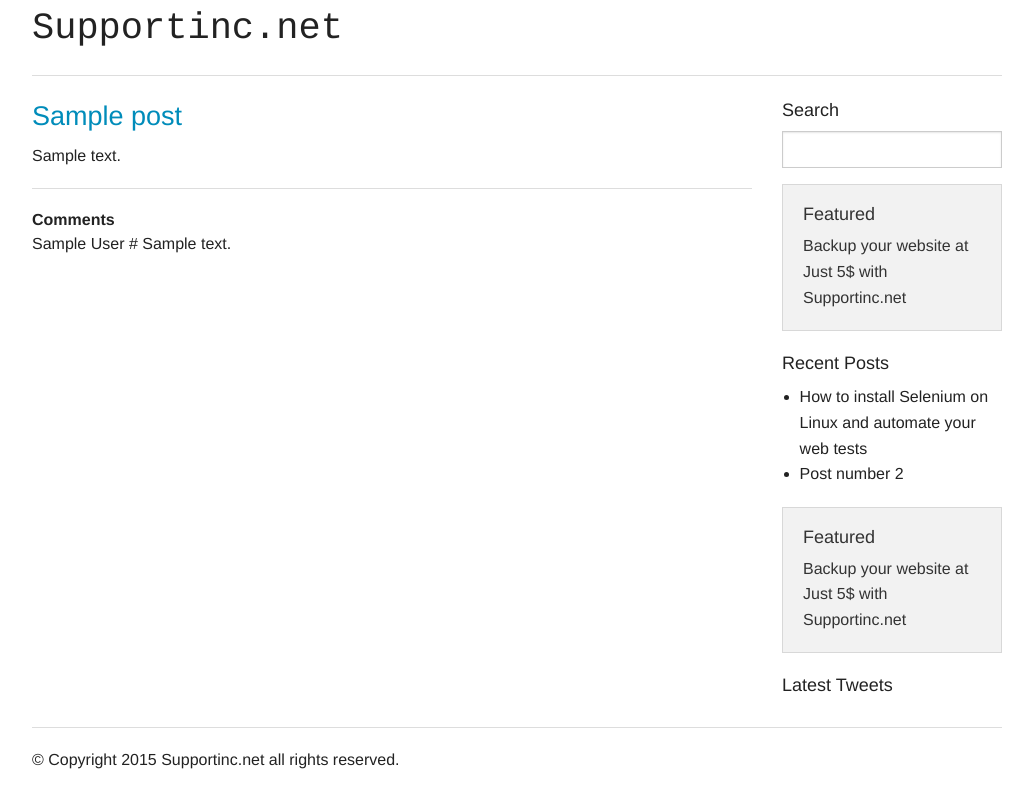
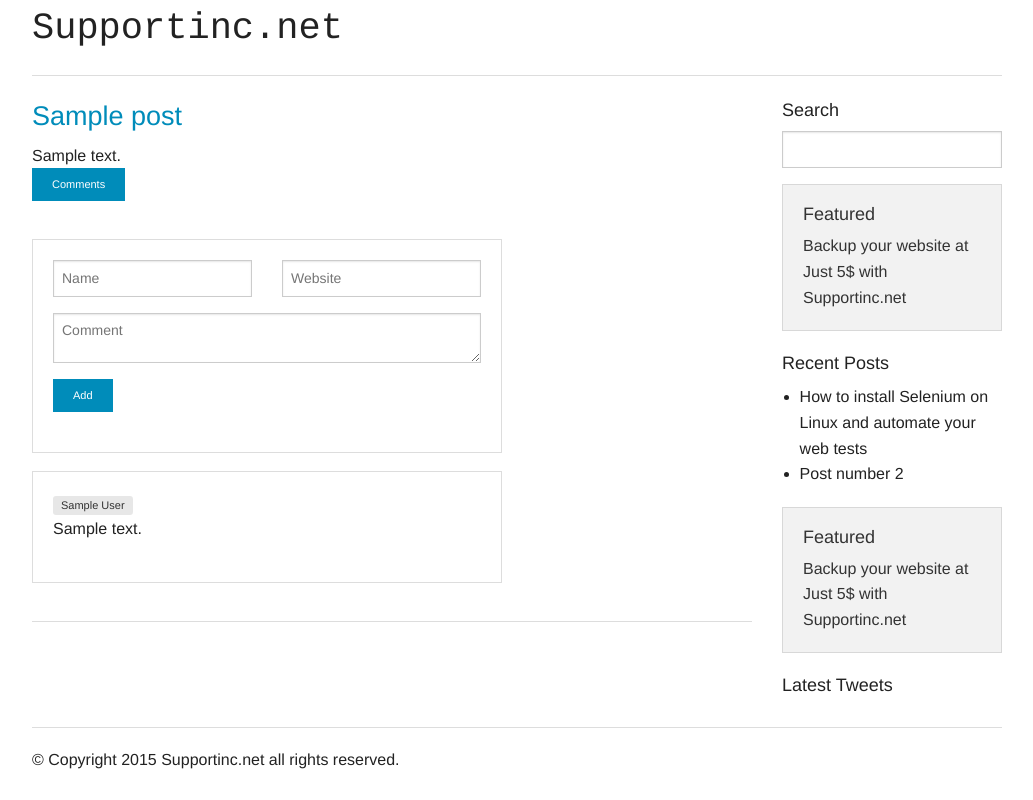
Before and after one commit to fred231084g/Freddy, a Flask app: page / in a window 1280 px wide. Shown: the whole page, without its empty margins (123-1156 px from the left). Run offline with Flask 2, Linux system fonts and the light colour scheme; tables that the repository leaves empty hold one stand-in row (values such as "Sample post").

Commit message:
Comments toggle

```diff
--- a/app/templates/index.html
+++ b/app/templates/index.html
@@ -26,17 +26,48 @@
 
           </article>
 
-          <hr/>
-        <strong>  Comments</strong></br>
+       <button class="button tiny " onclick="$('#comments').toggle();">Comments</button>
+        <!--COMENTS START -->
+       <div class="row" id="comments">
+       <div class="small-8 columns" role="content">
+
+         <!--ADD COMENTS -->
+
+         <fieldset>
+                  <form action="{{url_for('comment_add', post_id=post.id)}}"  method="POST">
+                 <input type="hidden" name="approved" value="1"/>
+                 <div class="row">
+                   <div class="small-6 columns">
+                      <input type="text" name="author" placeholder="Name" required/>
+                    </div>
+                    <div class="small-6 columns">
+
+                     <input type="text" name="website"  placeholder="Website"/>
+                      </div>
+                      </div>
+
+
+                   <textarea name="content" placeholder="Comment"  required/></textarea>
+
+                  <button class="button tiny "  type="submit">Add</button>
+                 </form>
+                </fieldset>
+
+             <!--ADD COMENTS -->
+
          {%for comment in post.comments.all()%}
-            {{comment.author}}
-            {{comment.website}}
-            {{comment.content}}
-          </br>
+           <fieldset>
+           <span class="radius secondary label"> {{comment.author}}</span> </br>
+            <p>{{comment.content}}</p>
+            </fieldset>
+
           {%endfor%}
 
 
-
+         </div>
+        </div>
+         <!--COMENTS END -->
+  <hr/>
 
   {% endfor %}
         </div>
```
